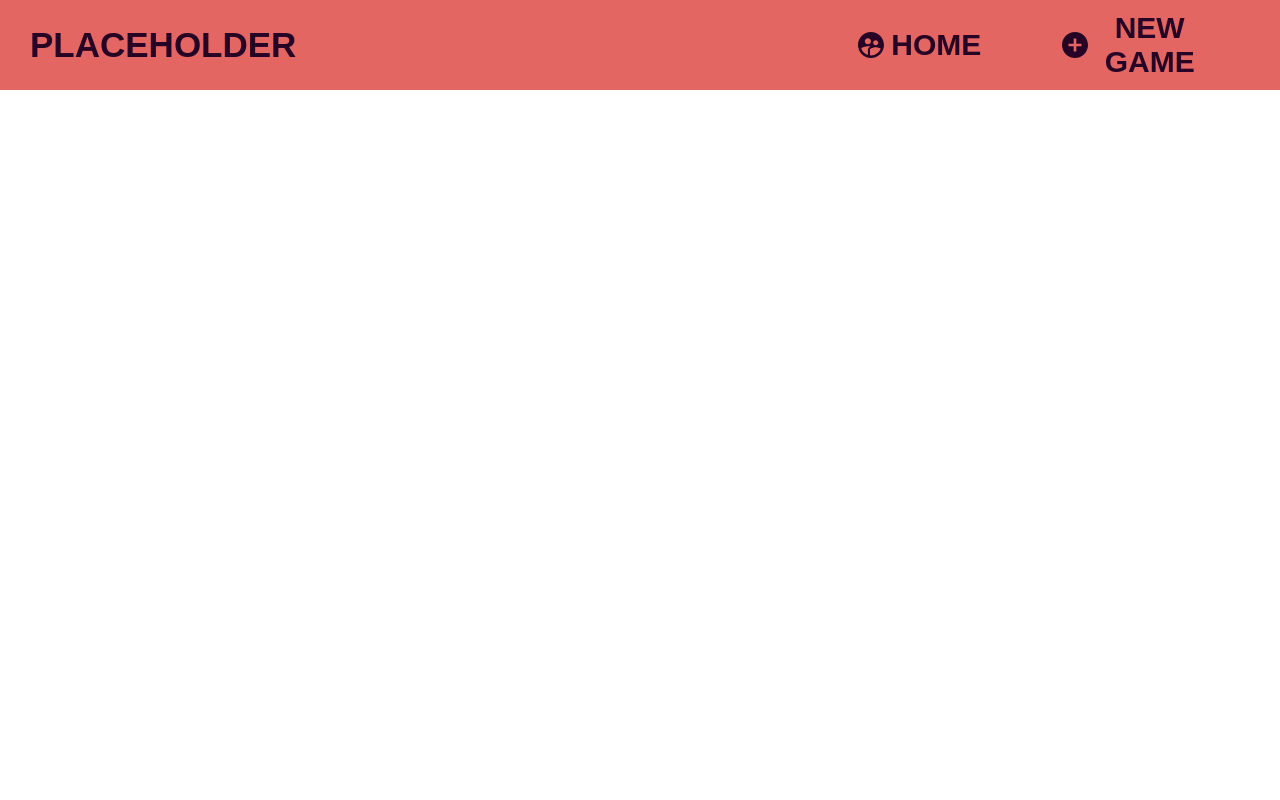
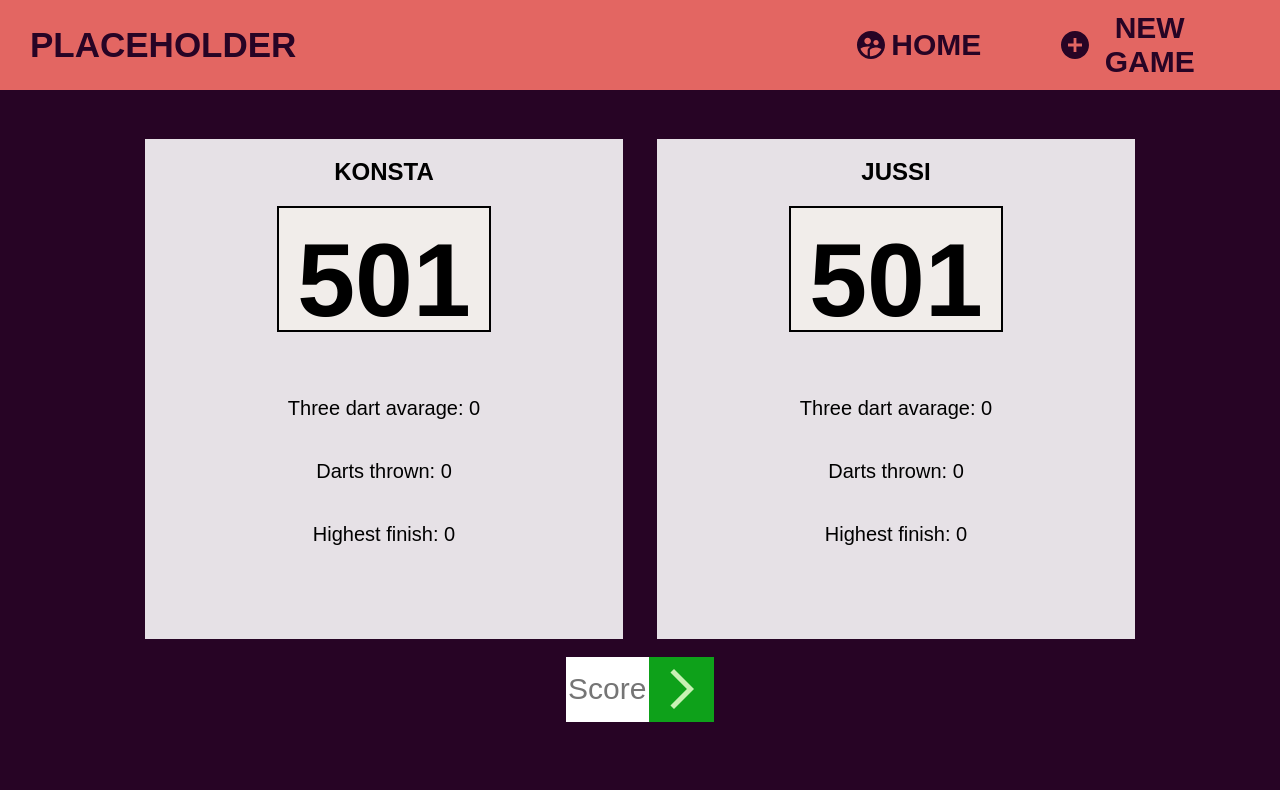
Before and after one commit to konstakauranen/dart-counter-web-app, a React (Vite) app in the folder frontend/: page / in a window 1280 px wide. Built offline with nearby package versions, Linux system fonts and the light colour scheme.

Commit message:
Added Dartcounter.jsx and dartcounter.css

```diff
--- a/frontend/src/App.jsx
+++ b/frontend/src/App.jsx
@@ -1,10 +1,12 @@
 import React from 'react';
 import Topbar from './components/topbar/Topbar';
+import DartCounter from './components/dartcounter/DartCounter';
 
 export default function App() {
   return (
     <>
       <Topbar/>
+      <DartCounter/>
     </>
   )
 }
--- /dev/null
+++ b/frontend/src/components/dartcounter/DartCounter.jsx
@@ -0,0 +1,116 @@
+import React, { useState , useEffect} from 'react'
+import ForwardIcon from '@mui/icons-material/Forward'
+import AdjustIcon from '@mui/icons-material/Adjust';
+import AlbumIcon from '@mui/icons-material/Album';
+import ArrowForwardIosIcon from '@mui/icons-material/ArrowForwardIos';
+import ArrowRightIcon from '@mui/icons-material/ArrowRight';
+
+import './dartcounter.css'
+
+const DartCounter = () => {
+    const [p1Score, setP1Score] = useState(501)
+    const [p2Score, setP2Score] = useState(501)
+    const [p1Legs, setP1Legs] = useState(0)
+    const [p2Legs, setP2Legs] = useState(0)
+    const [currentPlayer, setCurrentPlayer] = useState(1)
+    const [throwScore, setThrowScore] = useState('')
+    const [errorMessage, setErrorMessage] = useState('')
+    const [p1Avarage, setP1Avarage] = useState(0.0)
+    const [p2Avarage, setP2Avarage] = useState(0.0)
+    const [p1DartsThrown, setP1DartsThrown] = useState(0)
+    const [p2DartsThrown, setP2DartsThrown] = useState(0)
+    const [p1HighestFinish, setP1HighestFinish] = useState(0)
+    const [p2HighestFinish, setP2HighestFinish] = useState(0)
+    const [matchOver, setMatchOver] = useState(false)
+
+    const handleScoreChange = (event) => {
+        setThrowScore(event.target.value)
+    }
+
+    const handleThrow = () => {
+        let finish = 0
+        let gameEnded = false
+
+        if (throwScore && !isNaN(throwScore)) {
+            const score = parseInt(throwScore)
+            const currentPlayerScore = currentPlayer === 1 ? p1Score : p2Score
+            const currentPlayerDartsThrown = currentPlayer === 1 ? p1DartsThrown : p2DartsThrown
+
+            if (score > 180 || score < 0 || currentPlayerScore < score) {
+                setErrorMessage(`${score} is not possible`)
+                return
+            }
+
+            if (currentPlayerScore - score === 0) {
+                finish = score
+                gameEnded = true
+            }
+
+            const updatedScore = currentPlayerScore - score
+            const updatedDartsThrown = currentPlayerDartsThrown + 3
+
+            if (currentPlayer === 1) {
+                setP1Score(updatedScore)
+                setP1DartsThrown(updatedDartsThrown)
+                setP1Avarage((501 - updatedScore) / (updatedDartsThrown / 3))
+                setP1HighestFinish(Math.max(p1HighestFinish, finish))
+            }
+
+            if (currentPlayer === 2) {
+                setP2Score(updatedScore)
+                setP2DartsThrown(updatedDartsThrown)
+                setP2Avarage((501 - updatedScore) / (updatedDartsThrown / 3))
+                setP2HighestFinish(Math.max(p2HighestFinish, finish))
+            }
+
+            setThrowScore('')
+            setErrorMessage('')
+            setCurrentPlayer(currentPlayer === 1 ? 2 : 1)
+        }
+    }
+
+    return (
+        <div className='match-container'>
+            <div className='counter-container'>
+                <div className='player-container'>
+                    <h2>KONSTA</h2>
+                    <div className='score-container'>
+                        <p className='score-text'>{p1Score}</p>
+                    </div>
+                    <div className='player-stats'>
+                        <p>Three dart avarage: {p1Avarage}</p>
+                        <p>Darts thrown: {p1DartsThrown}</p>
+                        <p>Highest finish: {p1HighestFinish}</p>
+                    </div>
+                </div>
+                <div className='player-container'>
+                    <h2>JUSSI</h2>
+                    <div className='score-container'>
+                        <p className='score-text'>{p2Score}</p>
+                    </div>
+                    <div className='player-stats'>
+                        <p>Three dart avarage: {p2Avarage}</p>
+                        <p>Darts thrown: {p2DartsThrown}</p>
+                        <p>Highest finish: {p2HighestFinish}</p>
+                    </div>
+                </div>
+            </div>
+            <div className='input-container'>
+                <input
+                    className='throw-input'
+                    placeholder='Score'
+                    type='text'
+                    id='throwScore'
+                    value={throwScore}
+                    onChange={handleScoreChange}
+                />
+                <button className='throw-button' onClick={handleThrow}>
+                    <ArrowForwardIosIcon className='throw-icon'/>
+                </button>
+            </div>
+
+        </div>
+    )
+}
+
+export default DartCounter;
--- /dev/null
+++ b/frontend/src/components/dartcounter/dartcounter.css
@@ -0,0 +1,95 @@
+.match-container {
+    background-color: #270425;
+    height: 700px;
+    align-items: center;
+    justify-content: center;
+    display: flex;
+    flex-direction: column;
+}
+
+.counter-container {
+    display: flex;
+    height: 460px;
+    width: 80%;
+    background-color: #270425;
+    padding: 50px;
+    font-family: sans-serif;
+}
+
+.player-container {
+    display: flex;
+    flex-direction: column;
+    flex: 1;
+    background-color: #e6e1e6;
+    margin-right: 0px;
+    align-items: center;
+    height: 500px;
+    margin-left: 17px;
+    margin-right: 17px;
+}
+
+.score-container {
+    flex: 1;
+    display: flex;
+    align-items: center;
+    justify-content: center;
+    background-color: #f1edea;
+    height: 100px;
+    width: 210px;
+    margin-top: 0px;
+    margin-bottom: 45px;
+    padding-top: 22px;
+    border: 2px solid;
+}
+
+.score-text {
+    font-size: 6.5em;
+    font-family: helvetica;
+    font-weight:bold;
+}
+
+.throw-button {
+    display: flex;
+    align-items: center;
+    justify-content: center;
+    width: 65px;
+    height: 65px;
+    background:#0ea11a;
+    border:none;
+    border-radius: 0px;
+    cursor: pointer;
+    color:#c8f1b4;
+    font-weight: bold;
+    transition: all 1000ms ease;
+  }
+
+.throw-button:hover {
+    color:rgb(11, 211, 4);
+    background-color: #046625;
+}
+
+.input-container {
+    height: 65px;
+    margin-top: 8px;
+    display: flex;
+    margin-bottom: 70px;
+}
+
+.throw-icon {
+    transform: scale(2);
+}
+
+.throw-input {
+    font-size: 30px;
+    width: 79px;
+    border: none;
+    outline: none;
+}
+
+.player-stats {
+    display: flex;
+    flex-direction: column;
+    align-items: center;
+    font-size: 20px;
+    margin-bottom: 80px;
+}
--- a/frontend/src/components/topbar/topbar.css
+++ b/frontend/src/components/topbar/topbar.css
@@ -10,7 +10,7 @@ body {
     background-color:#e36662;
     display: flex;
     align-items: center;
-    position: fixed;
+    position: sticky;
     top:0;
 }
 
@@ -53,7 +53,7 @@ body {
     font-size: 30px;
     height: 90px;
     margin-right :70px;
-    transition: all 600ms ease;
+    transition: all 800ms ease;
 }
 
 .home-button:hover, .new-game-button:hover {
@@ -61,6 +61,6 @@ body {
 }
 
 .icon {
-    transform: scale(1.3);
+    transform: scale(1.4);
     margin-right: 8px;
 }
```
